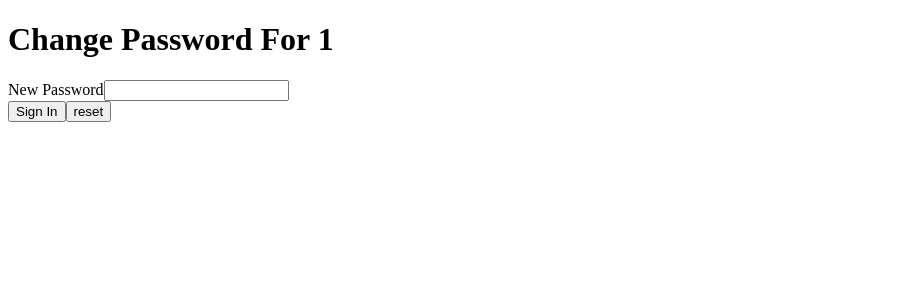
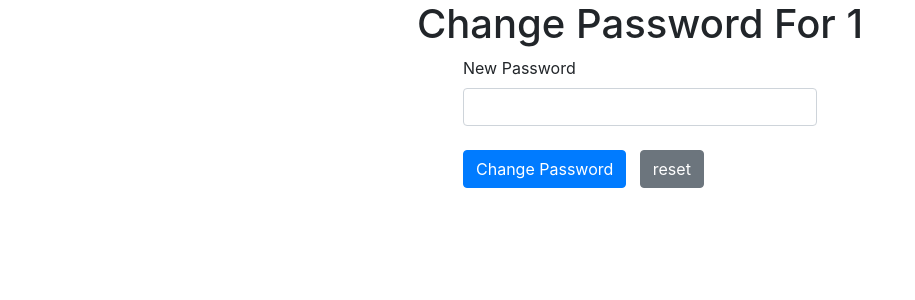
Before and after one commit to TCS-MEAN-Group20/ILP-Grocers, an Angular app in the folder Frontend/grocers-app/: page /changePassword/1 in a window 1280 px wide. Shown: the top 300 px of the page, without its empty margins (0-915 px from the left). Built offline with nearby package versions, Linux system fonts and the light colour scheme.

Commit message:
bootstrap css

```diff
--- a/Frontend/grocers-app/src/app/change-pass/change-pass.component.css
+++ b/Frontend/grocers-app/src/app/change-pass/change-pass.component.css
@@ -0,0 +1,6 @@
+.container{
+    width: 30%;
+}
+h1{
+    text-align: center;
+}
--- a/Frontend/grocers-app/src/app/change-pass/change-pass.component.html
+++ b/Frontend/grocers-app/src/app/change-pass/change-pass.component.html
@@ -1,10 +1,10 @@
-<div>
-    <h1>Change Password For {{user}}</h1>
+<h1>Change Password For {{user}}</h1>
+<div class = "container">
     <form [formGroup] = "changeRef" (ngSubmit)="changePass()">
-        <label>New Password</label>
-        <input type="text" formControlName="password"/><br/>
-        <input type="submit" value="Sign In"/>
-        <input type="reset" value="reset"/>
+        <label class="form-label" >New Password</label>
+        <input class="form-control" type="text" formControlName="password"/><br/>
+        <input class="btn btn-primary" type="submit" value="Change Password"/>&nbsp;&nbsp;
+        <input class="btn btn-secondary" type="reset" value="reset"/>
     </form>
     <br/>
     <br/>
--- a/Frontend/grocers-app/src/app/employee-login/employee-login.component.css
+++ b/Frontend/grocers-app/src/app/employee-login/employee-login.component.css
@@ -0,0 +1,6 @@
+.container{
+    width: 30%;
+}
+h1{
+    text-align: center;
+}
--- a/Frontend/grocers-app/src/app/employee-login/employee-login.component.html
+++ b/Frontend/grocers-app/src/app/employee-login/employee-login.component.html
@@ -1,14 +1,14 @@
-<div>
-    <h1>Employee Login Page</h1>
+<h1>Employee Login Page</h1>
+<div class = "container"><br>
     <form [formGroup] = "empRef" (ngSubmit)="checkEmp()">
-        <label>Username</label>
-        <input type="text" formControlName="uname"/><br/>
-        <label>Password</label>
-        <input type="password" formControlName="password"/><br/>
-        <input type="submit" value="Sign In"/>
-        <input type="reset" value="reset"/>
+        <label class="form-label" >Username</label>
+        <input class="form-control" type="text" formControlName="uname"/><br/>
+        <label class="form-label" >Password</label>
+        <input class="form-control" type="password" formControlName="password"/><br/>
+        <input class="btn btn-primary" type="submit" value="Sign In"/> &nbsp;&nbsp;
+        <input class="btn btn-secondary" type="reset" value="reset"/>
     </form>
     <br/>
     <br/>
-    {{msg}}
+    <span style="color: red;">{{msg}}</span>
 </div>
--- a/Frontend/grocers-app/src/app/employee-login/employee-login.component.ts
+++ b/Frontend/grocers-app/src/app/employee-login/employee-login.component.ts
@@ -24,13 +24,14 @@ export class EmployeeLoginComponent implements OnInit {
 
   checkEmp(){
     let login = this.empRef.value
-    console.log(login);
 
     this.empSur.checkEmpDetails(login).
     subscribe(result=>{
       if(result == "success"){
-        //console.log(login.password);
-        if(login.pname == "welcome123"){
+        console.log(login.password);
+        if(login.password == "welcome123"){
+          console.log("hit");
+
           this.router.navigate(["changePassword",login.uname])
         }
         else{
--- a/Frontend/grocers-app/src/index.html
+++ b/Frontend/grocers-app/src/index.html
@@ -6,6 +6,7 @@
   <base href="/">
   <meta name="viewport" content="width=device-width, initial-scale=1">
   <link rel="icon" type="image/x-icon" href="favicon.ico">
+  <link rel="stylesheet" href="https://maxcdn.bootstrapcdn.com/bootstrap/4.0.0/css/bootstrap.min.css" integrity="sha384-Gn5384xqQ1aoWXA+058RXPxPg6fy4IWvTNh0E263XmFcJlSAwiGgFAW/dAiS6JXm" crossorigin="anonymous">
 </head>
 <body>
   <app-root></app-root>
```
